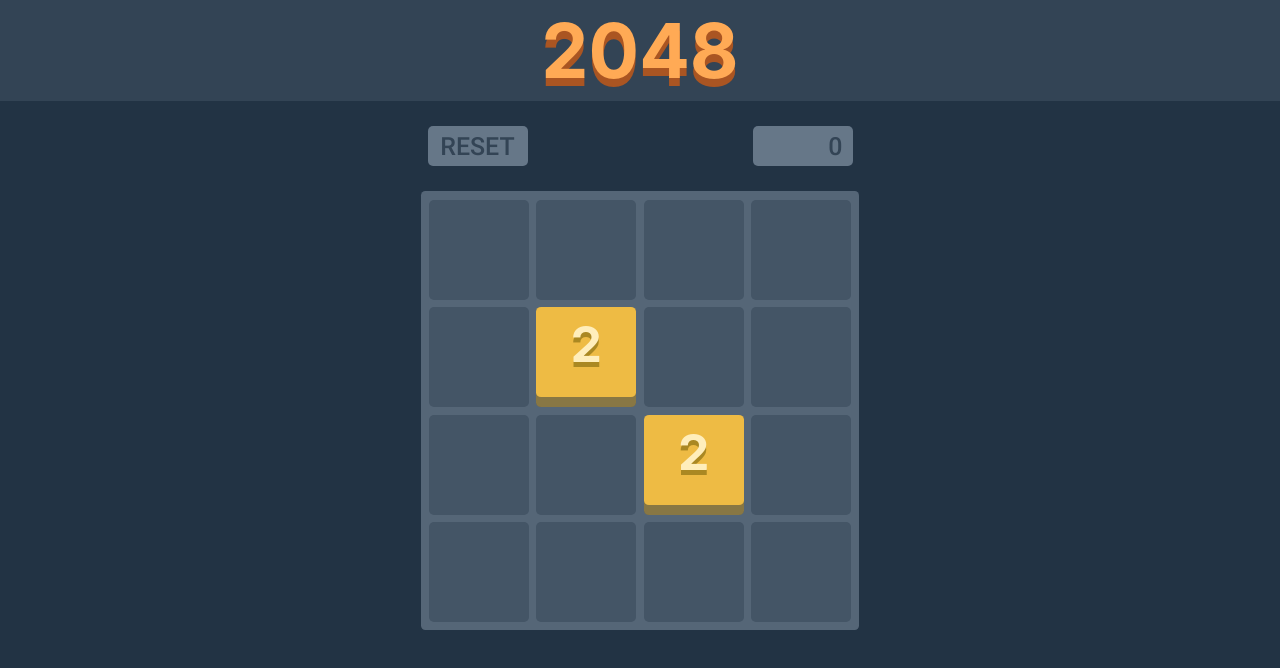
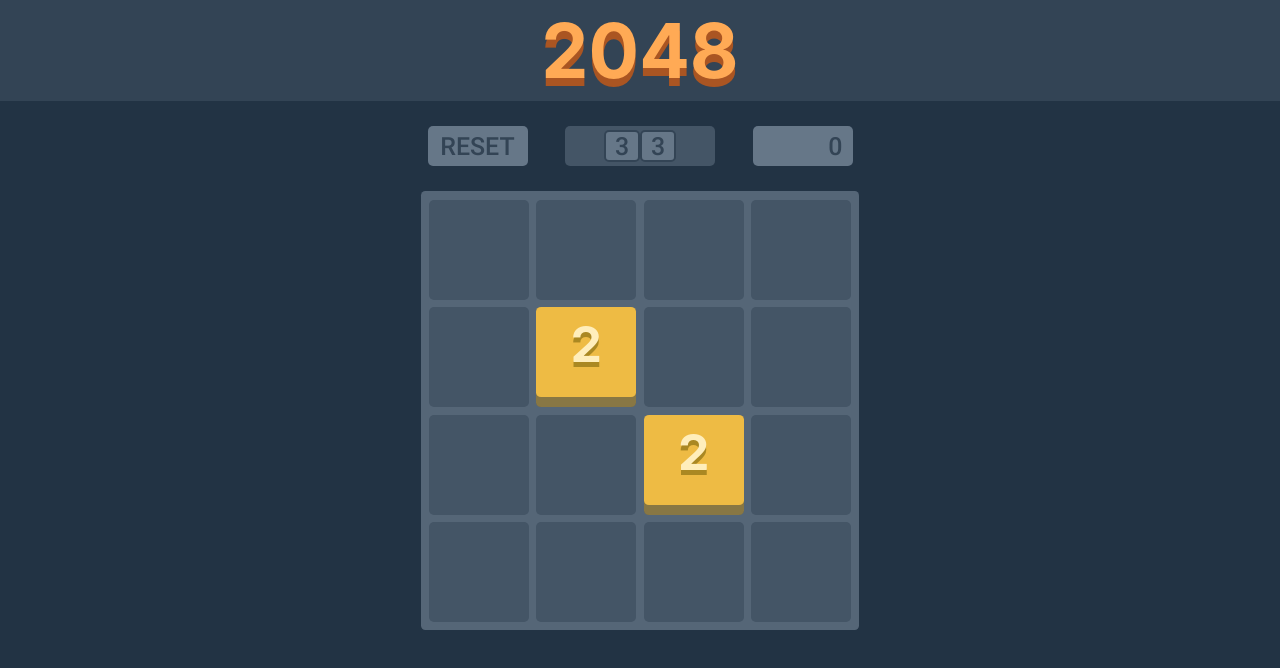
Before and after one commit to AmitMendl/React2048, a React (Create React App) app: page / in a window 1280 px wide. Shown: the top 668 px of the page. Built offline with nearby package versions, Linux system fonts and the light colour scheme.

Commit message:
Revert "more select css"
This reverts commit 19fdf273b1435a04536a6f0f6fd7a8997096c5de.

i tried to add animations but the twist is i suck

```diff
--- a/src/App.css
+++ b/src/App.css
@@ -15,9 +15,9 @@
 }
 
 .Content {
+  margin: auto;
   display: flex;
   padding-bottom: 50px;
   margin: 0;
   background-color: #234;
-  padding-bottom: 25px;
 }
--- a/src/App.js
+++ b/src/App.js
@@ -1,13 +1,14 @@
 import './App.css';
 import Grid from './Components/Grid/Grid';
 import React from 'react';
-import './SizeSelect.css';
 
 function App() {
 
   return (
     <div className="App">
-      <div className='Header'>2048</div>
+      <div className='Header'>
+        2048
+      </div>
       <div className='Content'>
         <div style={{'margin': 'auto'}}>
           <Grid width={4} height={4} />
--- a/src/Components/Grid/Grid.js
+++ b/src/Components/Grid/Grid.js
@@ -1,6 +1,7 @@
 import React from 'react';
 import {newMatrix, useInput, tileMatrix } from './GridController'
 import './Grid.css'
+import './SizeSelect.css'
 
 const Grid = (props) => {
 
@@ -34,6 +35,22 @@ const Grid = (props) => {
       <div className='GameHeader'>
         <Reset/>
         <Score/>
+        <div className='SizeHeader'>
+          <select>
+            <option>3</option>
+            <option>4</option>
+            <option>5</option>
+            <option>6</option>
+            <option>7</option>
+          </select>
+          <select>
+            <option>3</option>
+            <option>4</option>
+            <option>5</option>
+            <option>6</option>
+            <option>7</option>
+          </select>
+        </div>
       </div>
       <div>
         <div className='GameContainer'>
--- /dev/null
+++ b/src/Components/Grid/SizeSelect.css
@@ -0,0 +1,27 @@
+@font-face {
+    font-family: Roboto;
+    src: url(../../fonts/Roboto-Medium.ttf);
+}
+
+select {
+  width: 36px;
+  font-size: 16px;
+  border: none;
+  height: 32px;
+  -webkit-appearance: none;
+  -moz-appearance: none;
+  appearance: none;
+  outline: none;
+  background: #678;
+  color: #345;
+  text-align: center;
+  border-radius: 5px;
+  font-size: 25px;
+  font-family: 'Roboto';
+  margin-top: 4px;
+  margin-bottom: 4px;
+
+  border-color: #345;
+  border-style: solid;
+  border-width: 2.5px;
+}
--- a/src/SizeSelect.css
+++ /dev/null
@@ -1,30 +0,0 @@
-@font-face {
-    font-family: Roboto;
-    src: url(./fonts/Roboto-Medium.ttf);
-}
-
-select {
-  width: 36px;
-  margin: 4px;
-  height: 32px;
-  font-size: 25px;
-
-  border: none;
-  -webkit-appearance: none;
-  -moz-appearance: none;
-  appearance: none;
-  outline: none;
-
-  text-align: center;
-  font-family: 'Roboto';
-  background: #678;
-  color: #345;
-
-  border-style: solid;
-  border-width: 2.5px;
-  border-radius: 5px;
-}
-
-select option:hover {
-  background-color: #456;
-}
```
